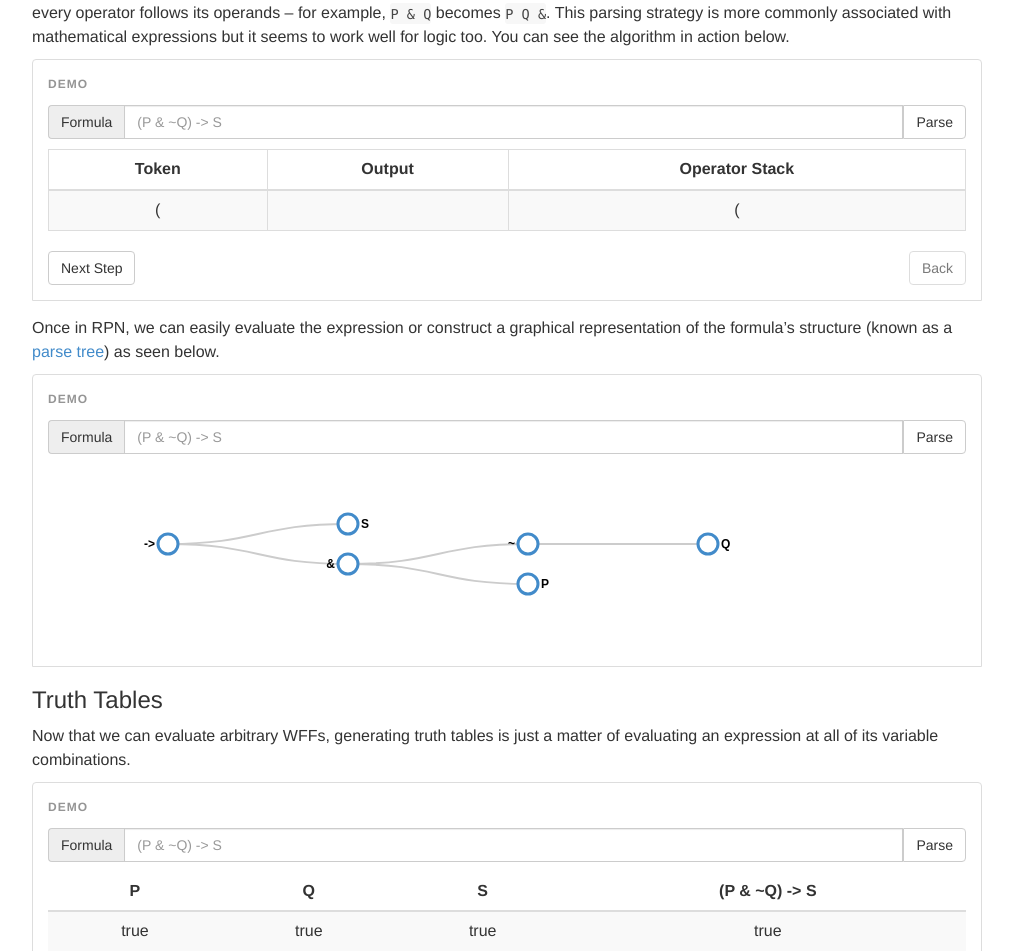
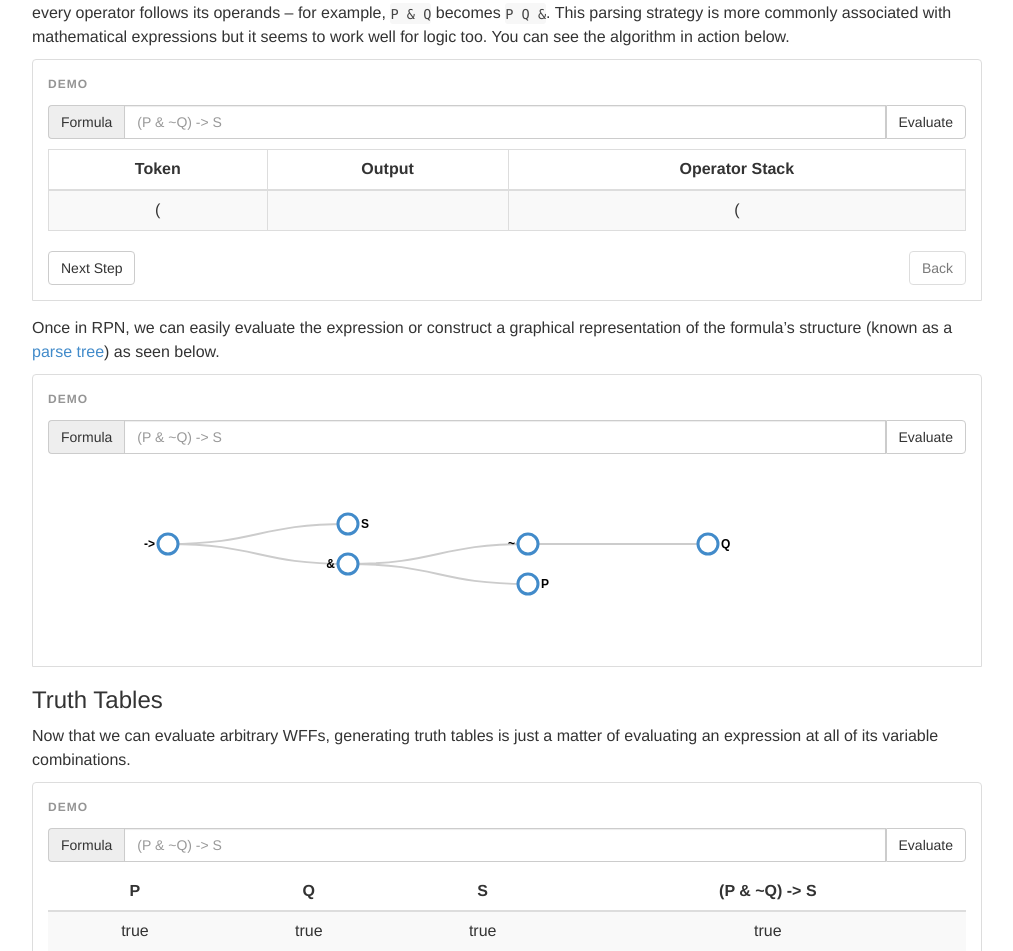
Before and after one commit to jdkato/jdkato.github.io, a Jekyll site: the page built from _posts/2016-09-09-tombstonejs-a-propositional-logic-library.markdown, in a window 1280 px wide and 1400 px high, scrolled down 960 px. Shown: the part 146-1097 px from the top of the window, without its empty margins (133-1146 px from the left). Built offline with Jekyll 4.4.1, drawn with Linux system fonts in a browser that asks for light colours; nearby versions of some CDN libraries; formulas are drawn with MathJax 3.

Commit message:
parse -> evaluate

```diff
--- a/_posts/2016-09-09-tombstonejs-a-propositional-logic-library.markdown
+++ b/_posts/2016-09-09-tombstonejs-a-propositional-logic-library.markdown
@@ -74,7 +74,7 @@ From here, I decided to use the [shunting-yard algorithm](https://en.wikipedia.o
     <div class="col-xs-12">
             <div class="input-group">
             <span class="input-group-addon" id="basic-addon1">Formula</span>
-                <input id="formula-rpn" class="form-control" placeholder="(P & ~Q) -> S" aria-describedby="basic-addon1"> <span class="input-group-btn"> <button id="parse-rpn" class="btn btn-default" type="button">Parse</button> </span></div>
+                <input id="formula-rpn" class="form-control" placeholder="(P & ~Q) -> S" aria-describedby="basic-addon1"> <span class="input-group-btn"> <button id="parse-rpn" class="btn btn-default" type="button">Evaluate</button> </span></div>
         </div>
         <div class="col-xs-12">
             <table class="table" id="tab_logic">
@@ -112,7 +112,7 @@ Once in RPN, we can easily evaluate the expression or construct a graphical repr
         <div class="col-xs-12">
             <div class="input-group">
                 <span class="input-group-addon" id="basic-addon2">Formula</span>
-                <input id="formula" class="form-control" placeholder="(P & ~Q) -> S" aria-describedby="basic-addon2"> <span class="input-group-btn"> <button id="parse" class="btn btn-default" type="button">Parse</button> </span> </div>
+                <input id="formula" class="form-control" placeholder="(P & ~Q) -> S" aria-describedby="basic-addon2"> <span class="input-group-btn"> <button id="parse" class="btn btn-default" type="button">Evaluate</button> </span> </div>
         </div>
         <div class="col-xs-12">
             <div id="tree"></div>
@@ -129,7 +129,7 @@ Now that we can evaluate arbitrary WFFs, generating truth tables is just a matte
         <div class="col-xs-12">
             <div class="input-group">
                 <span class="input-group-addon" id="basic-addon2">Formula</span>
-                <input id="formula-md" class="form-control" placeholder="(P & ~Q) -> S" aria-describedby="basic-addon2"> <span class="input-group-btn"> <button id="parse-md" class="btn btn-default" type="button">Parse</button> </span> </div>
+                <input id="formula-md" class="form-control" placeholder="(P & ~Q) -> S" aria-describedby="basic-addon2"> <span class="input-group-btn"> <button id="parse-md" class="btn btn-default" type="button">Evaluate</button> </span> </div>
         </div>
     </div>
     <div id="md-table"></div>
```
